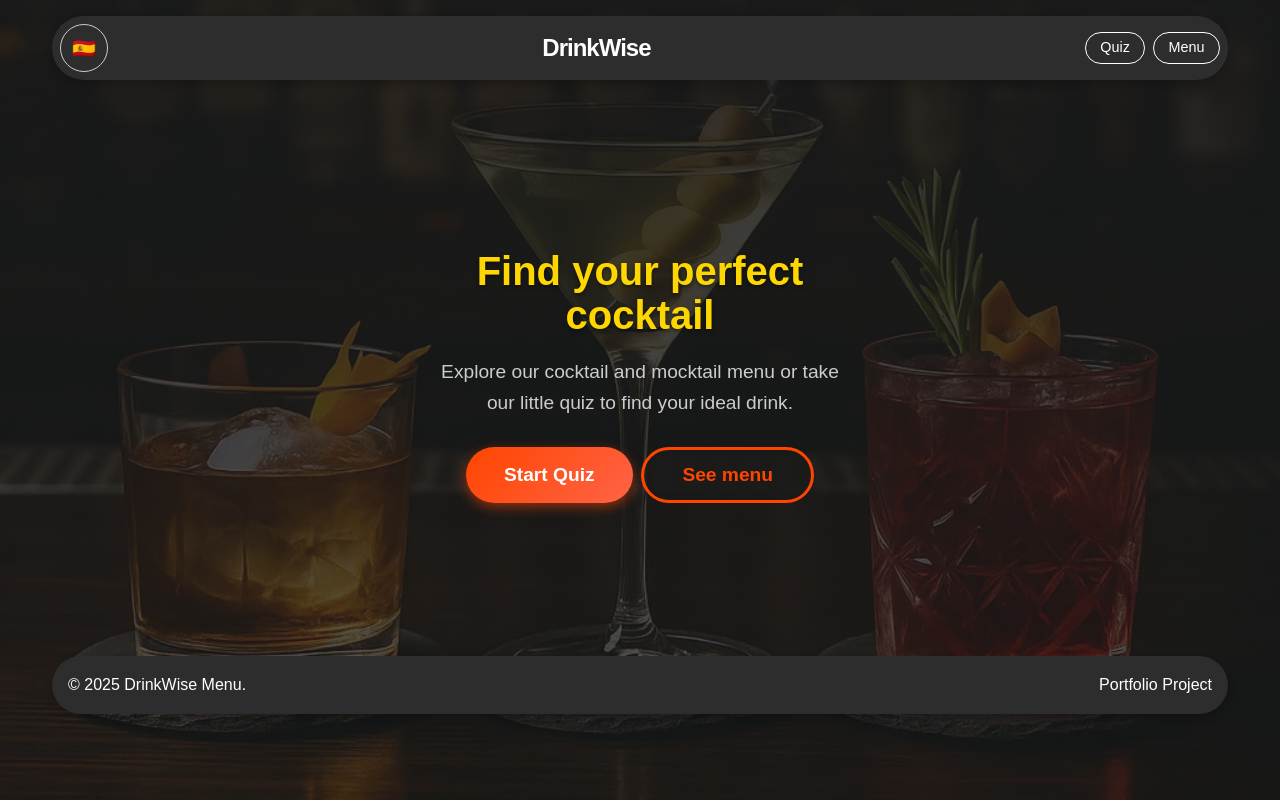
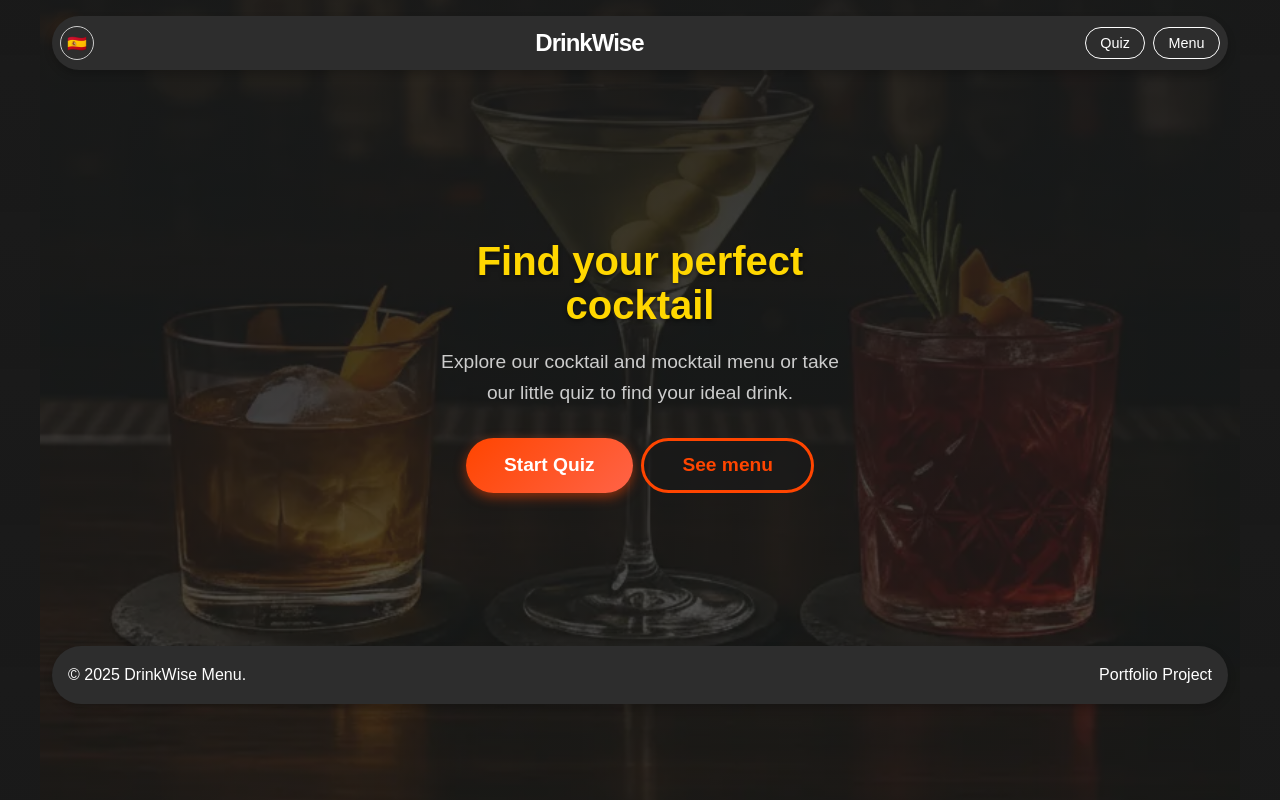
Before and after one commit to dalonsodev/DrinkWise, a React (Vite) app: page / in a window 1280 px wide. Built offline with nearby package versions, Linux system fonts and the light colour scheme; what i18next-icu would draw is missing.

Commit message:
enhance: hero background media queries adjustments for better responsiveness

```diff
--- a/src/index.css
+++ b/src/index.css
@@ -392,8 +392,9 @@ body {
    width: 100%;
    height: 100vh;
    background-image: url('/images/hero-home-mobile.webp');
-   background-size: 163%;
-   background-position: center 167%;
+   background-size: cover;
+   background-position: center;
+   background-attachment: fixed;
    background-repeat: no-repeat;
    z-index: -2;
    pointer-events: none;
@@ -857,37 +858,14 @@ body {
 
 
 /* Media Queries */
-@media (min-width: 430px) {
+
+@media (min-width: 500px) and (max-width: 646px) {
    .hero-bg {
-      background-position: center 147%;
-   }
-}
-
-@media (min-width: 450px) {
-   .hero-bg {
-      background-position: center 127%;
-   }
-}
-
-@media (min-width: 500px) {
-   .hero-bg {
-      background-position: center 97%;
-   }
-
-   .btn-language {
-      width: 2.5em;
-      height: 2.5em;
-      font-size: 1.2rem;
+      background-size: 160%;
    }
 
    .home-hero {
-      padding: 3em;
-   }
-}
-
-@media (min-width: 550px) {
-   .hero-bg {
-      background-position: center 87%;
+      padding: 4em;
    }
 }
 
@@ -939,7 +917,17 @@ body {
    }
 }
 
-@media (min-width: 650px) {
+@media (min-width: 646px) and (max-width: 878px) {
+   .hero-bg {
+      background-size: 120%;
+   }
+}
+
+@media (min-width: 646px) {
+   .hero-bg {
+      background-size: 120%;
+   }
+
    .home-hero {
       padding: 6em;
    }
@@ -977,22 +965,10 @@ body {
    }
 }
 
-@media (min-width: 700px) {
-   .hero-bg {
-      background-size: 147%;
-   }
-}
-
-@media (min-width: 800px) {
-   .hero-bg {
-      background-size: 127%;
-   }
-}
-
 @media (min-width: 900px) {
    .hero-bg {
-      background-size: 117%;
-      background-position: center 85%;
+      background-size: 1200px auto;
+      background-position: center 45%;
    }
 
    .cocktail-list.carousel {
@@ -1027,11 +1003,6 @@ body {
 }
 
 @media (min-width: 1200px) {
-   .hero-bg {
-      background-size: 100%;
-      background-position: center 70%;
-   }
-
    .cocktail-list.carousel {
       grid-auto-columns: min(420px, 38vw);
       gap: min(30px, 4vw);
```
Also changed, not shown: public/images/hero-home-mobile.webp.
